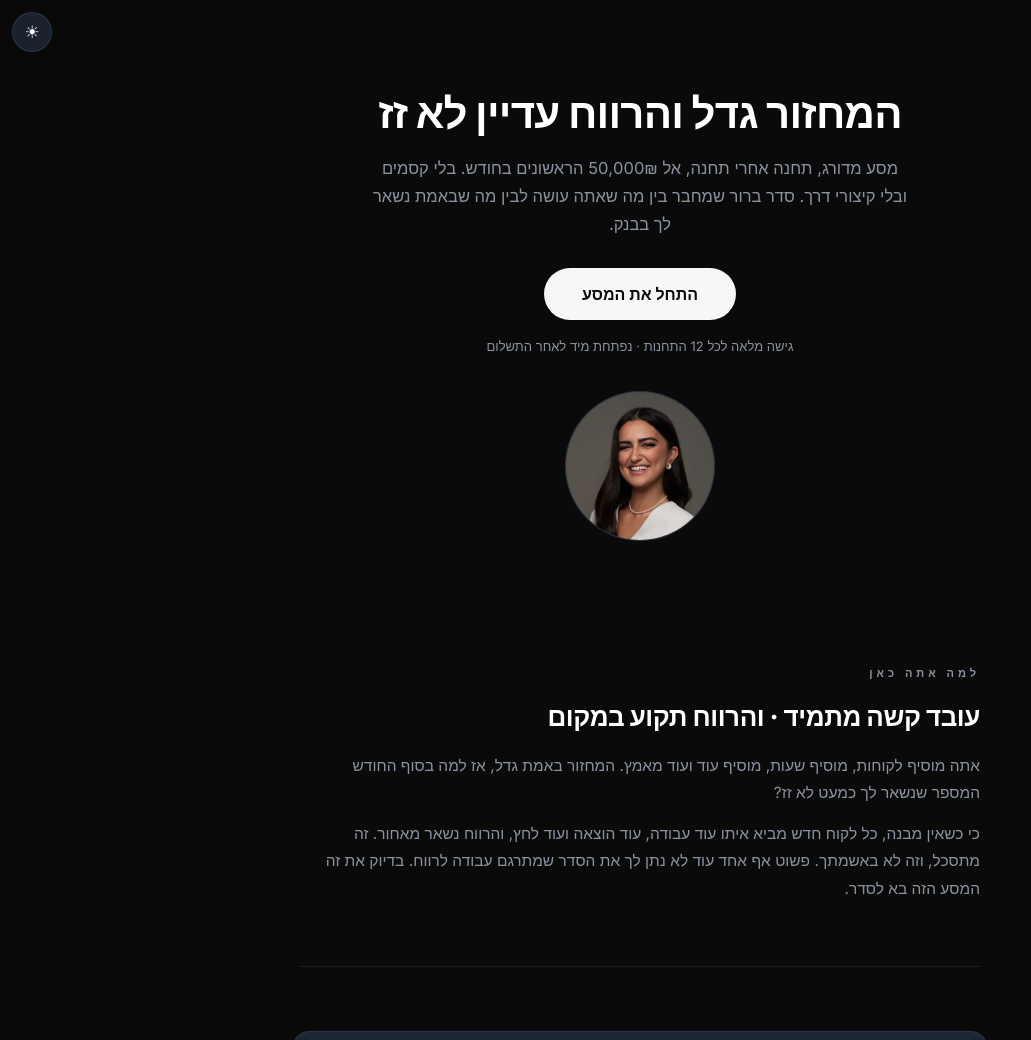
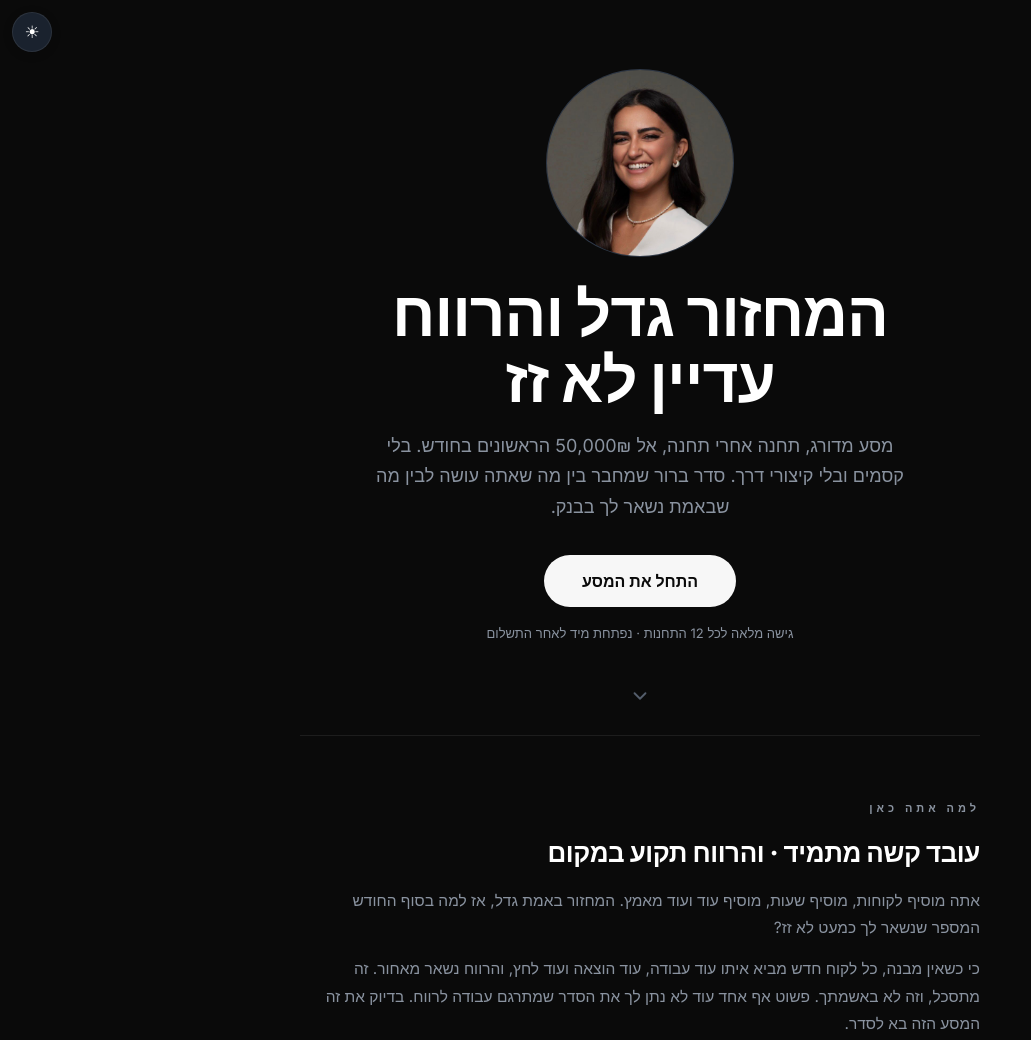
Before and after one commit to hilell-aknine/masa-50k, a plain HTML site: page landing.html in a window 1280 px wide. Shown: the top 1040 px of the page, without its empty margins (0-1031 px from the left). Drawn offline with Linux system fonts and the light colour scheme.

Commit message:
Hero מסך-קיפול מובחן: קופי גדול, תמונה למעלה, מחוון גלילה

```diff
--- a/landing.html
+++ b/landing.html
@@ -27,13 +27,15 @@
   .pill:active{transform:translateY(1px)}
 
   /* ---------- HERO ---------- */
-  .lp-hero{padding:72px 0 60px;text-align:center}
+  .lp-hero{min-height:92vh;display:flex;flex-direction:column;justify-content:center;align-items:center;text-align:center;padding:48px 0 70px;border-bottom:1px solid var(--line);position:relative}
   .lp-hero .kick{letter-spacing:4px;font-size:11px;font-weight:600;color:var(--text-dim);text-transform:uppercase}
-  .lp-hero h1{font-size:42px;font-weight:800;color:var(--text-strong);letter-spacing:-.8px;line-height:1.18;margin:16px 0}
-  .lp-hero .sub{font-size:16.5px;color:var(--text-dim);max-width:540px;margin:0 auto 30px;line-height:1.7}
+  .lp-hero h1{font-size:clamp(38px,9vw,62px);font-weight:800;color:var(--text-strong);letter-spacing:-1px;line-height:1.06;margin:24px auto 18px;max-width:600px}
+  .lp-hero .sub{font-size:clamp(15px,4.2vw,18px);color:var(--text-dim);max-width:540px;margin:0 auto 32px;line-height:1.7}
   .lp-hero .reassure{display:block;font-size:13px;color:var(--text-dim);margin-top:16px}
-  .portrait{width:150px;height:150px;margin:34px auto 0;border-radius:50%;border:1px solid var(--line);
-            background:var(--surface-2);display:grid;place-items:center;color:var(--text-dim);font-size:13px;text-align:center;padding:14px}
+  .portrait{width:188px;height:188px;margin:0 auto;border-radius:50%;border:1px solid var(--line);
+            background:var(--surface-2);display:grid;place-items:center;color:var(--text-dim);font-size:13px;text-align:center;overflow:hidden}
+  .scrolldown{position:absolute;bottom:20px;left:50%;transform:translateX(-50%);color:var(--text-faint);font-size:18px;animation:bob 1.8s infinite}
+  @keyframes bob{0%,100%{transform:translateX(-50%) translateY(0)}50%{transform:translateX(-50%) translateY(6px)}}
 
   /* navy panel */
   .panel{background:var(--surface-2);border:1px solid var(--line);border-radius:var(--radius-card);padding:34px 28px;margin:0 -8px}
@@ -93,11 +95,12 @@
 
   <!-- ===================== HERO ===================== -->
   <header class="lp-hero wrap">
+    <div class="portrait" style="padding:0;overflow:hidden"><img src="img/mentor.png" alt="המנחה" style="width:100%;height:100%;object-fit:cover;display:block"></div>
     <h1 id="hero-slogan">המחזור גדל והרווח עדיין לא זז</h1>
     <p class="sub">מסע מדורג, תחנה אחרי תחנה, אל 50,000&#8362; הראשונים בחודש. בלי קסמים ובלי קיצורי דרך. סדר ברור שמחבר בין מה שאתה עושה לבין מה שבאמת נשאר לך בבנק.</p>
     <a class="pill" href="checkout.html">התחל את המסע</a>
     <span class="reassure">גישה מלאה לכל 12 התחנות &middot; נפתחת מיד לאחר התשלום</span>
-    <div class="portrait" style="padding:0;overflow:hidden"><img src="img/mentor.png" alt="המנחה" style="width:100%;height:100%;object-fit:cover;display:block"></div>
+    <div class="scrolldown"><svg width="22" height="22" viewBox="0 0 24 24" fill="none" stroke="currentColor" stroke-width="2" stroke-linecap="round" stroke-linejoin="round"><path d="m6 9 6 6 6-6"/></svg></div>
   </header>
 
   <!-- ===================== הכאב ===================== -->
```
